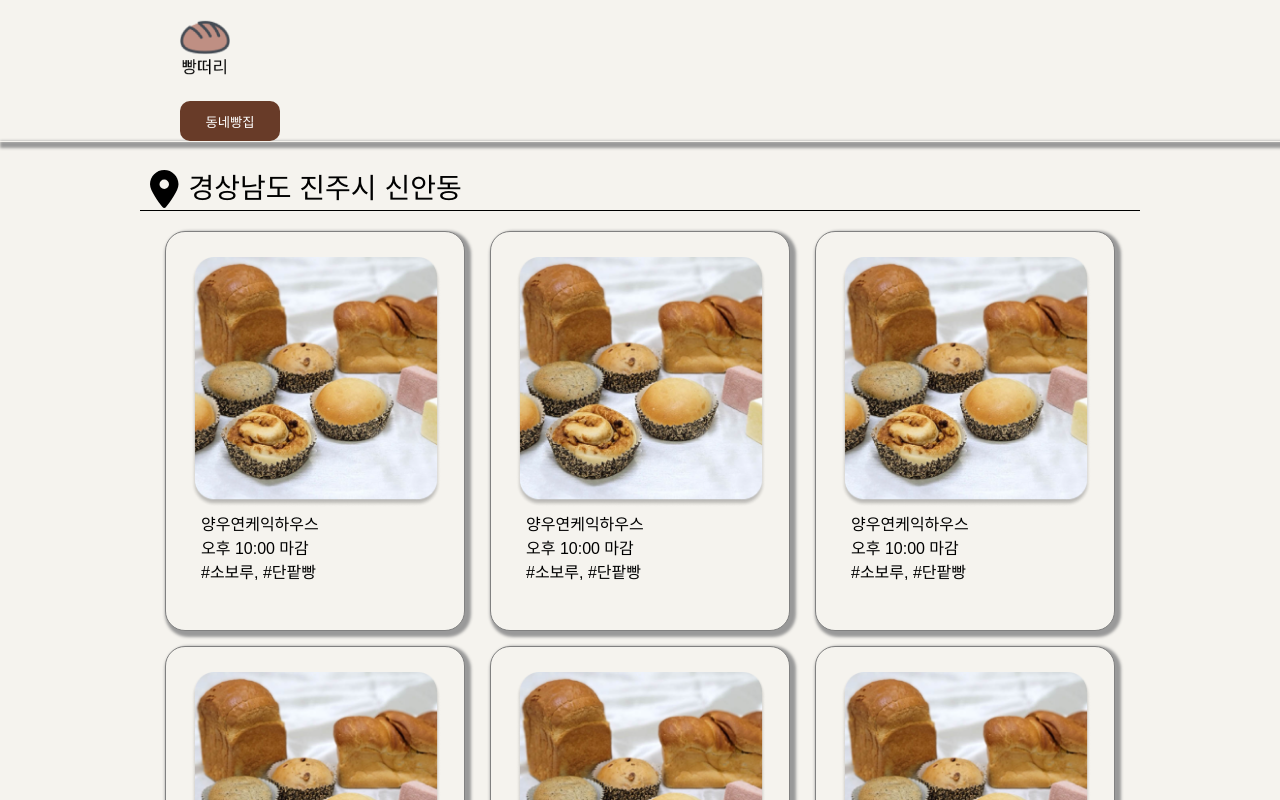
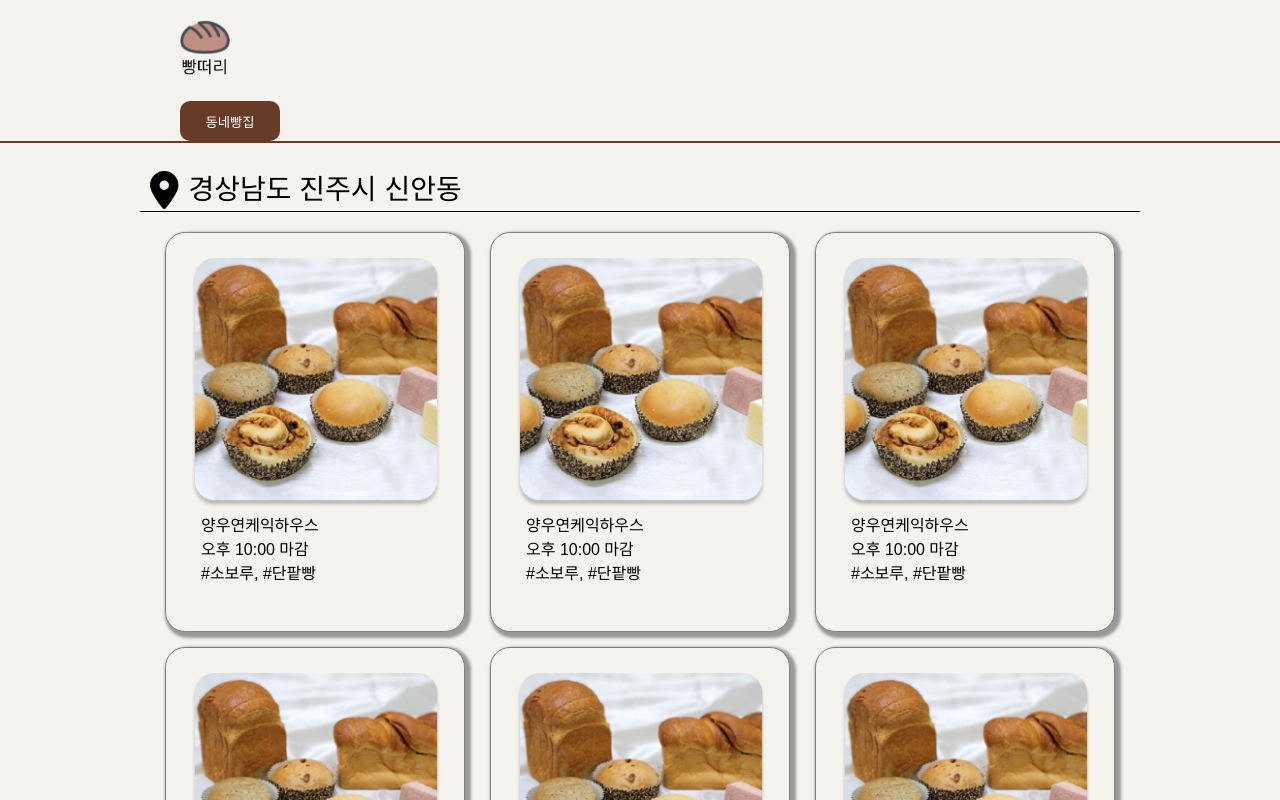
Before and after one commit to bbangthirty/bbangthirty-client, a Vue app: page /dongne in a window 1280 px wide. Shown: the top 800 px of the page. Built offline with nearby package versions, Linux system fonts and the light colour scheme; what vue-loading-overlay, vue-sweetalert2 would draw is missing.

Commit message:
update: 업데이트

```diff
--- a/src/App.vue
+++ b/src/App.vue
@@ -1,7 +1,7 @@
 <template>
   <header-layout-one v-if="$route.path === '/'" />
   <header-layout-one-logined v-if="$route.path === '/dongne/landing/regist'" />
-  <header-layout-one v-if="$route.path === '/mypage'" />
+  <header-layout-one-logined v-if="$route.path === '/mypage'" />
   <header-layout-two v-if="$route.path === '/dongne'" />
   <router-view />
   <footer-layout />
--- a/src/assets/css/main.css
+++ b/src/assets/css/main.css
@@ -559,6 +559,10 @@ p {
   padding: 20px 20px;
   margin: auto;
   max-width: 1000px;
+  /* footer고정용 */
+  height: auto;
+  min-height: 100%;
+  padding-bottom: 120px;
 }
 
 .mypage-side {
--- a/src/components/layouts/HeaderLayout1.vue
+++ b/src/components/layouts/HeaderLayout1.vue
@@ -65,10 +65,10 @@ export default {
   background-color: var(--color-bread-c);
 }
 
-header::after {
+/* header::after {
   content: '';
   display: block;
   height: 1px;
   box-shadow: 3px 3px 3px 3px #999;
-}
+} */
 </style>
--- a/src/components/layouts/HeaderLayout1Logined.vue
+++ b/src/components/layouts/HeaderLayout1Logined.vue
@@ -10,6 +10,7 @@
         <button class="header-btn-login" @click="goToLogin()">로그아웃</button>
       </div>
     </div>
+    <hr style="width: 100%; height: 1.5px; background-color: #683b28" />
   </header>
 </template>
 <script>
@@ -85,11 +86,4 @@ export default {
 a {
   color: var(--color-bread-a);
 }
-
-header::after {
-  content: '';
-  display: block;
-  height: 1px;
-  box-shadow: 3px 3px 3px 3px #999;
-}
 </style>
--- a/src/components/layouts/HeaderLayout2.vue
+++ b/src/components/layouts/HeaderLayout2.vue
@@ -12,6 +12,7 @@
         </div>
       </div>
     </div>
+    <hr style="width: 100%; height: 1.5px; background-color: #683b28" />
   </header>
 </template>
 <script>
@@ -44,13 +45,6 @@ export default {
   max-width: 1000px;
 }
 
-header::after {
-  content: '';
-  display: block;
-  height: 1px;
-  box-shadow: 3px 3px 3px 3px #999;
-}
-
 .header-logo img {
   width: 50px;
   cursor: pointer;
@@ -65,4 +59,9 @@ header::after {
   border: none;
   border-radius: 10px;
 }
+
+hr {
+  margin-top: 0;
+  margin-bottom: 0;
+}
 </style>
--- a/src/views/HomeView.vue
+++ b/src/views/HomeView.vue
@@ -29,7 +29,7 @@
       <div class="main-text">
         <div class="current-location-box">
           <font-awesome-icon icon="fa-solid fa-location-dot" class="location" />
-          <p class="location-detail">경상남도 진주시 신안동</p>
+          <p class="location-detail">{{ areaName }}</p>
         </div>
         <div class="card-area">
           <div class="card-box">
@@ -130,9 +130,9 @@ export default {
     },
     currentLocation() {
       const geocoder = new window.kakao.maps.services.Geocoder()
-      const callback = function (result, status) {
+      const callback = (result, status) => {
         if (status === window.kakao.maps.services.Status.OK) {
-          // 질문 : this.areaName = result[0].address_name 을 하고싶은데 콜백함수여서 데이터 저장이 안되는데 방법이 뭐가있는지?
+          this.areaName = result[0].address_name
           console.log('지역 명칭 : ' + result[0].address_name)
           console.log('행정구역 코드 : ' + result[0].code)
         }
--- a/src/views/userMyPage/DongneSettingView.vue
+++ b/src/views/userMyPage/DongneSettingView.vue
@@ -1,5 +1,4 @@
 <template>
-  <hr style="width: 100%; height: 1.5px; background-color: #683b28" />
   <div class="mypage">
     <div class="mypage-side">
       <div class="mypage-profile">
--- a/src/views/userMyPage/RegistBakeryView.vue
+++ b/src/views/userMyPage/RegistBakeryView.vue
@@ -1,5 +1,4 @@
 <template>
-  <hr style="width: 100%; height: 1.5px; background-color: #683b28" />
   <div class="mypage">
     <div class="mypage-side">
       <div class="mypage-profile">
--- a/src/views/userMyPage/RegistFvBreadView.vue
+++ b/src/views/userMyPage/RegistFvBreadView.vue
@@ -1,5 +1,4 @@
 <template>
-  <hr style="width: 100%; height: 1.5px; background-color: #683b28" />
   <div class="mypage">
     <div class="mypage-side">
       <div class="mypage-profile">
--- a/src/views/userMyPage/UserInfoUpdateView.vue
+++ b/src/views/userMyPage/UserInfoUpdateView.vue
@@ -1,5 +1,4 @@
 <template>
-  <hr style="width: 100%; height: 1.5px; background-color: #683b28" />
   <div class="mypage">
     <div class="mypage-side">
       <div class="mypage-profile">
```
